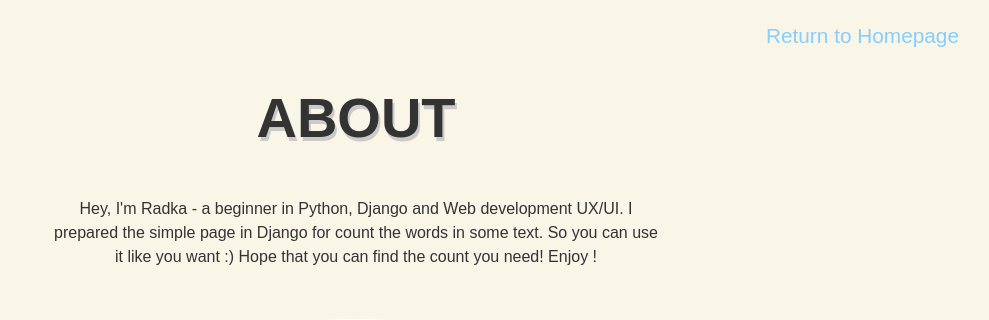
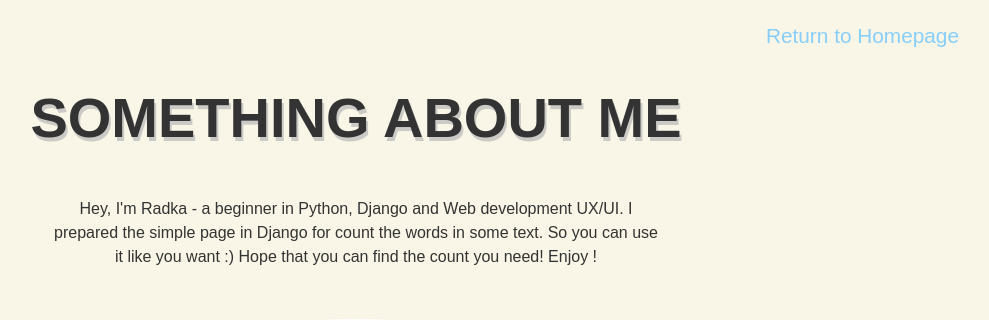
Before and after one commit to MartyRadka/udemy_django_2, a Django app: page /about/ in a window 1280 px wide. Shown: the top 320 px of the page, without its empty margins (284-1273 px from the left). Run offline with Django 3.2, Linux system fonts and the light colour scheme.

Commit message:
change the header

```diff
--- a/wordcount_project/templates/about.html
+++ b/wordcount_project/templates/about.html
@@ -14,7 +14,7 @@
   </head>
 
   <body>
-    <h1>About</h1>
+    <h1>Something about me</h1>
     <p>Hey, I'm Radka - a beginner in Python, Django and Web development UX/UI. I prepared the simple page in Django for count the words in some text. So you can use it like you want :) Hope that you can find the count you need! Enjoy ! </p>
     <a href="{% url 'home' %}">Return to Homepage</a>
     <img src="/static/img/perso.JPG" alt="my photo" />
```
